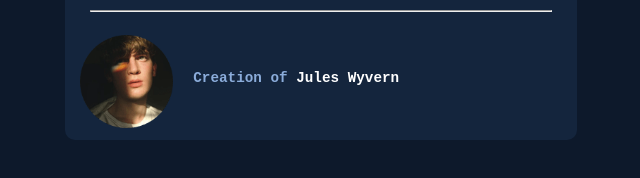
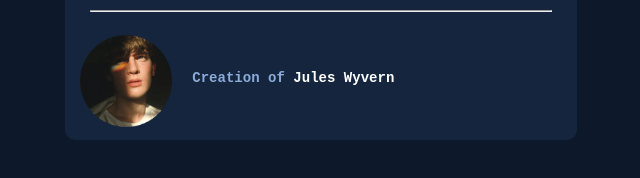
Before and after one commit to Chima22/NFT-Card, a plain HTML site: page index.html in a window 1280 px wide. Shown: the part 828-1006 px from the top of the page, 319-959 px from the left. Drawn offline with Linux system fonts and the light colour scheme.

Commit message:
Update index.html

```diff
--- a/index.html
+++ b/index.html
@@ -79,7 +79,7 @@
      margin-top: 50px;
      padding: 0 0 40px 20px;
      color: hsl(215, 51%, 70%);
-     font-size: 110%;
+     font-size: 108%;
      font-weight: bold;
    }
    .owner{
```
